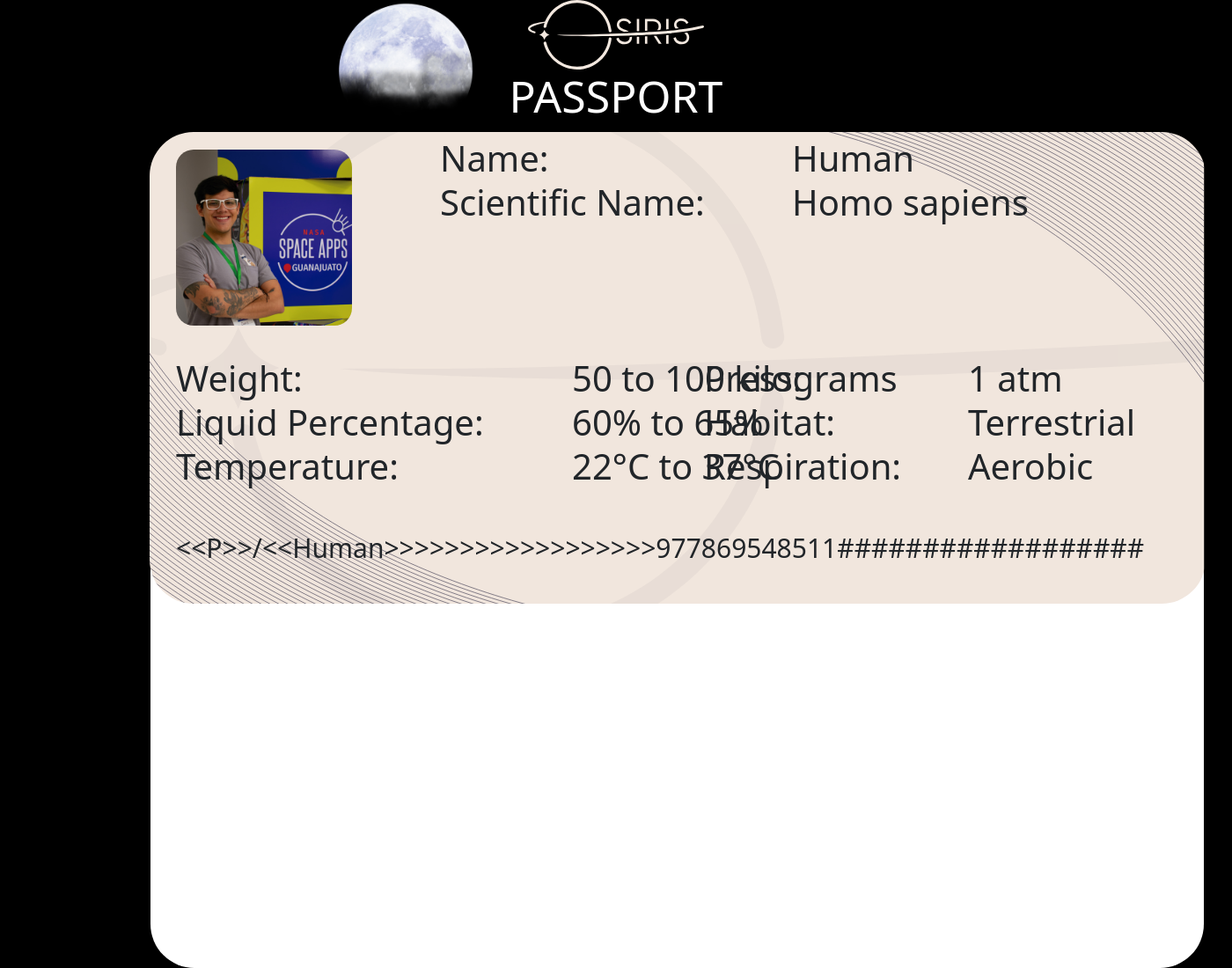
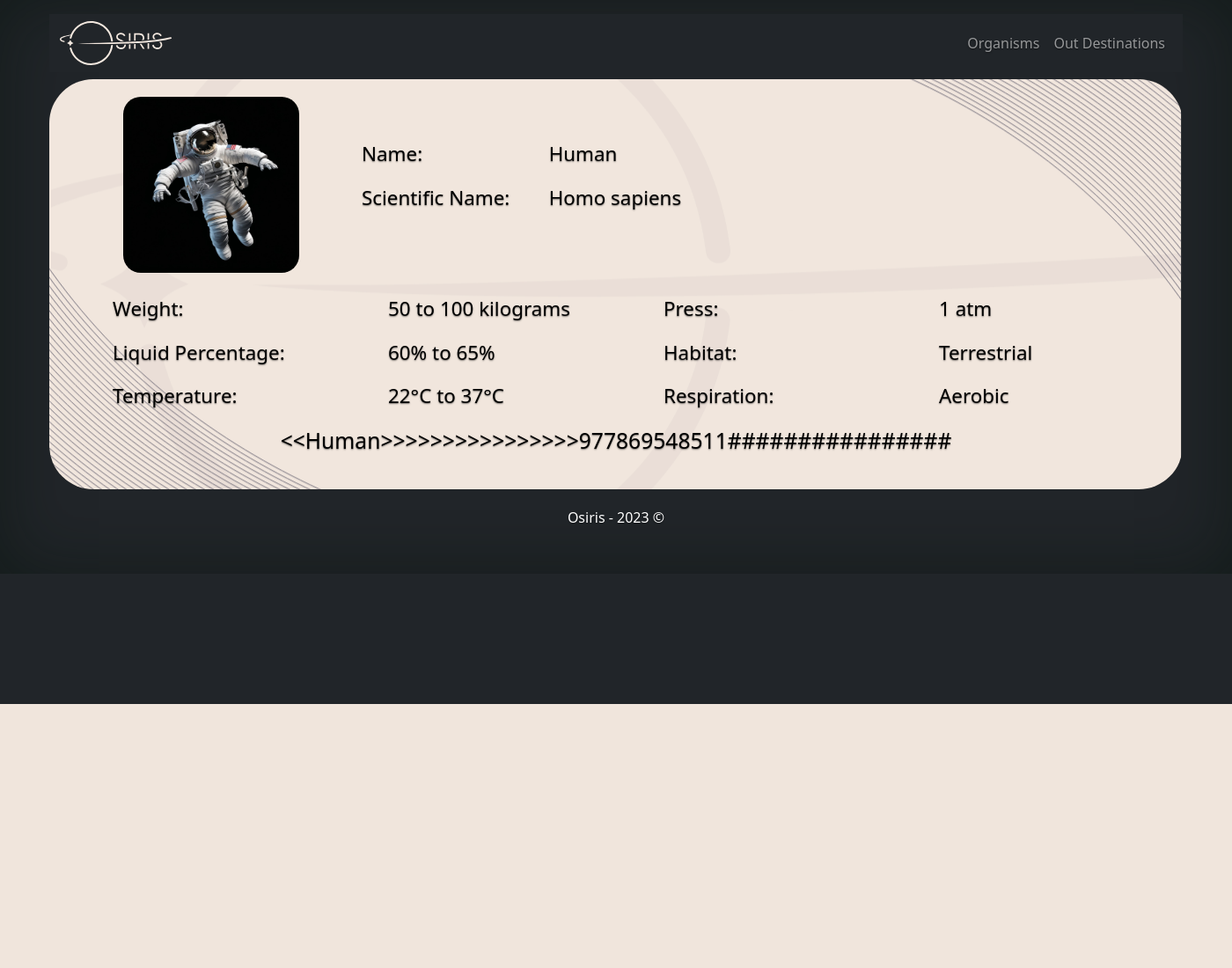
Before and after one commit to JorgeISW/osiris, a Flask app: page /passport/1 in a window 1400 px wide. Shown: the whole page at 88% size. After the commit the page ends 800 px from the top, so only its background shows below. Run offline with Flask 3, Linux system fonts and the light colour scheme; data comes from the database, SQL or seed files in the repository; both versions use the stored data as it was after the commit; some libraries are stand-ins or nearby versions.

Commit message:
layout updated

```diff
--- a/main.py
+++ b/main.py
@@ -16,8 +16,9 @@ app = Flask(__name__)
 
 
 @app.route('/')
-def index():
-    template, context = index_view(app)
+@app.route('/<int:main_planet>')
+def index(main_planet=0):
+    template, context = index_view(app, main_planet)
     return render_template(template, **context)
 
 
--- a/static/css/styles.css
+++ b/static/css/styles.css
@@ -0,0 +1,51 @@
+/*
+ * Base structure
+ */
+
+body {
+  text-shadow: 0 .05rem .1rem rgba(0, 0, 0, .5);
+  box-shadow: inset 0 0 5rem rgba(6, 17, 11, .5);
+}
+
+.cover-container {
+  max-width: 42em;
+}
+
+
+/*
+ * Header
+ */
+
+.nav-masthead .nav-link {
+  color: rgba(255, 255, 255, .5);
+  border-bottom: .25rem solid transparent;
+}
+
+.nav-masthead .nav-link:hover,
+.nav-masthead .nav-link:focus {
+  border-bottom-color: rgba(255, 255, 255, .25);
+}
+
+.nav-masthead .nav-link + .nav-link {
+  margin-left: 1rem;
+}
+
+.nav-masthead .active {
+  color: #fff;
+  border-bottom-color: #fff;
+}
+
+.logo {
+    height: 50px;
+    color: black;
+}
+
+.footer {
+  color: #fff;
+  padding: 20px 0;
+}
+
+/* Estilo para los enlaces en el footer */
+.footer a {
+    color: #fff;
+}
--- a/templates/layout.html
+++ b/templates/layout.html
@@ -12,28 +12,38 @@
     {% block head %}
     {% endblock %}
 </head>
-<body>
-    <header>
-        <div id="logo">
-            <!--<img src="{{ url_for('static', filename='img/logo.png') }}" alt="logo"/>-->
-            <h1>Web site with flask</h1>
+<body class="d-flex h-100 text-center text-bg-dark">
+    <div class="container d-flex w-100 h-100 p-3 mx-auto flex-column">
+        <nav class="navbar navbar-expand-lg navbar-dark bg-dark">
+            <div class="container">
+
+              <div class="float-md-start">
+                  <img alt="Osiris" class="logo" src="{{ url_for('static', filename='img/Logo_blanco.svg') }}">
               </div>
-    </header>
-    <nav>
-        <ul>
-            <li><a href="{{ url_for('passport') }}">Passport</a></li>
+                <div class="">
+                    <ul class="navbar-nav ml-auto">
+                        <li class="nav-item">
+                            <a class="nav-link" href="{{ url_for('organism') }}">Organisms</a>
+                        </li>
+                        <li class="nav-item">
+                            <a class="nav-link" href="{{ url_for('destinations') }}">Out Destinations</a>
+                        </li>
                     </ul>
+                </div>
+            </div>
         </nav>
-
         <div id="content">
             <div class="box">
                 {% block box %}
                 {% endblock %}
             </div>
         </div>
-    <footer>
-        Osiris - 2023 &copy;
+        <footer class="footer ">
+            <div class="container ">
+                <p>Osiris - 2023 &copy;</p>
+            </div>
         </footer>
+    </div>
     <script src="https://cdn.jsdelivr.net/npm/bootstrap@5.3.2/dist/js/bootstrap.bundle.min.js" integrity="sha384-C6RzsynM9kWDrMNeT87bh95OGNyZPhcTNXj1NW7RuBCsyN/o0jlpcV8Qyq46cDfL" crossorigin="anonymous"></script>
 </body>
 </html>
--- a/templates/organism.html
+++ b/templates/organism.html
@@ -5,8 +5,4 @@ Conoce nuestros destinos
 {% endblock %}
 
 {% block box %}
-<h1>Start Itinerary</h1>
-<div>
-
-</div>
 {% endblock %}
--- a/templates/passport.html
+++ b/templates/passport.html
@@ -1,64 +1,20 @@
-<!DOCTYPE html>
-<html lang="en">
-<head>
-	<link href="https://cdn.jsdelivr.net/npm/bootstrap@5.3.2/dist/css/bootstrap.min.css" rel="stylesheet" integrity="sha384-T3c6CoIi6uLrA9TneNEoa7RxnatzjcDSCmG1MXxSR1GAsXEV/Dwwykc2MPK8M2HN" crossorigin="anonymous">
-    	<meta charset="UTF-8">
-    	<meta name="viewport" content="width=device-width, initial-scale=1" />
-    	<title>
+{% extends 'layout.html' %}
+
+{% block title %}
 	Passport
-    	</title>
+{% endblock %}
+
+{% block head %}
 	<style>
 		body{
 			background: black;
 		}
 		.font1{
-			font-size: 40px;
+			font-size: 1.4em;
+			color: black;
 		}
-		.pos0{
-			position: absolute;
-			top: 170px;
-			left:200px;
-			border-radius:20px;
-		}
-		.pos1{
-			position: absolute;
-			top:150px;
-			left: 500px;
-		}
-		.pos1_5{
-			position: absolute;
-			top:150px;
-			left: 900px;
-		}
-		.pos2{
-			position: absolute;
-			top: 200px;
-			left: 500px;
-		}
-		.pos3{
-			position: absolute;
-			top: 200px;
-			left: 900px;
-		}
-		.pos4{
-			position: absolute;
-			top:250px;
-			left:500px;
-		}
-		.pos5{
-			position: absolute;
-			top:250px;
-			left:900px;
-		}
-		.pos6{
-			position: absolute;
-			top:300px;
-			left:500px;
-		}
-		.pos6_5{
-			position: absolute;
-			top:300px;
-			left:900px;
+		.photo {
+			border-radius: 20px;
 		}
 	</style>
 	<style>
@@ -68,32 +24,32 @@
 			left:380px;
 		}
 	</style>
-</head>
-<body>
 	<style>
 		.fondo_blanco{
-			width:1197px;
-			height:500px;
-			background-color:white;
+			background-image: url('../static/img/Fondo_Passport.svg');
+            background-size: cover;
+            background-repeat: no-repeat;
+            background-position: center center;
 			border-radius:50px;
-			position: absolute;
-			top:600px;
-			left:171px;
+			padding: 20px 0 20px 0;
 		}
 		.fondo{
 			width:1200px;
 			border-radius: 50px;
-			position: absolute;
-			top:150px;
-			left:170px;
+			top:10px;
+			left:10px;
 		}
 		.texto{
 			width:75%;
-			position: absolute;
-			top:700px;
-			left:200px;
+			top:10px;
+			left:10px;
+		}
+
+	.pos_clave{
+		font-size: 1.1em;
 	}
     </style>
+{% endblock %}
 	<div class="fondo_blanco"></div>
 	<div class="texto">
 		<p>{{description}}</p>
@@ -101,119 +57,55 @@
 	<div id="fondo">
 		<img src="{{ url_for('static', filename='img/Fondo_Passport.svg') }}" alt="fondo"class="fondo">
 	</div>
-    <header>
-        <div id="logo">
-            <img src="{{ url_for('static', filename='img/Logo_blanco.svg') }}" alt="logo"width="200" style="display: block; margin: 0 auto;">
-            <h1  style="text-align: center; font-size: 50px; color: white">PASSPORT</h1>
-	</div>
+
+    {% block header %}
 		<div id="moon">
 			<img src="{{ url_for('static', filename='img/moon.png') }}" alt="moon"width="160" class="pos_moon">
 		</div>
+    {% endblock %}
 
-    </header>
-    <style>
-	.posweig{
-		position: absolute;
-		top:400px;
-		left:200px;
-	}
-	.posliq{
-		position: absolute;
-		top:450px;
-		left:200px;
-	}
-	.postem{
-		position: absolute;
-		top:500px;
-		left:200px;
-	}
-	.posweig_{
-		position: absolute;
-		top:400px;
-		left:650px;
-	}
-	.posliq_{
-		position: absolute;
-		top:450px;
-		left:650px;
-	}
-	.postem_{
-		position: absolute;
-		top:500px;
-		left:650px;
-	}
-	.pospres{
-		position: absolute;
-		top:400px;
-		left:800px;
-	}
-	.poshab{
-		position: absolute;
-		top:450px;
-		left:800px;
-	}
-	.posres{
-		position: absolute;
-		top:500px;
-		left:800px;
-	}
-	.pospres_{
-		position: absolute;
-		top:400px;
-		left:1100px;
-	}
-	.poshab_{
-		position: absolute;
-		top:450px;
-		left:1100px;
-	}
-	.posres_{
-		position: absolute;
-		top:500px;
-		left:1100px;
-	}
-
-    </style>
-    <div id="content">
-	    <div id="perfil">
-		    <img src="{{ url_for('static', filename='img/Guillermo.jpg') }}" alt="perfil" width="200"class="pos0">
+	{% block box %}
+    <div id="content" class="font1 m-auto fondo_blanco mt-2">
+		<div class="row ms-4">
+			<div id="perfil" class="col-lg-3">
+				<img src="{{ url_for('static', filename='img/' ~ passport.10 ) }}" alt="perfil" width="200" class="photo">
 			</div>
 			{% if error %}
 				<p>{{ error }}</p>
 			{% else %}
-	    <div class="font1">
+				<div class="col-lg-2 mt-5 text-start">
 					<div class="pos1"> <p>Name:</p> </div>
+					<div class="pos2"> <p>Scientific Name:</p> </div>
+				</div>
+				<div class="col-lg-2 mt-5 text-start">
 					<div class="pos1_5"> <p>{{ passport.1 }}</p> </div>
-		    <div class="pos2"> <p>Scientific Name:</p> </div>
 					<div class="pos3"> <p>{{ passport.2 }}</p> </div>
-
+				</div>
+		<div class="row text-start mt-4 ms-4">
+			<div class="col-lg-3">
 				<div class="posweig"> <p>Weight:</p> </div>
 				<div class="posliq"> <p>Liquid Percentage:</p> </div>
 				<div class="postem"> <p>Temperature:</p> </div>
+			</div>
+			<div class="col-lg-3">
+				<div class="posweig_"> <p>{{ passport.3 }}</p> </div>
+				<div class="posliq_"> <p>{{ passport.4 }}</p> </div>
+				<div class="postem_"> <p>{{ passport.5 }}</p> </div>
+			</div>
+			<div class="col-lg-3">
 				<div class="pospres"> <p>Press:</p> </div>
 				<div class="poshab"> <p>Habitat:</p> </div>
 				<div class="posres"> <p>Respiration:</p> </div>
-
-		    <div class="posweig_"> <p>{{ passport.3 }}</p> </div>
-		    <div class="posliq_"> <p>{{ passport.4 }}</p> </div>
-		    <div class="postem_"> <p>{{ passport.5 }}</p> </div>
+			</div>
+			<div class="col-lg-3">
 				<div class="pospres_"> <p>{{ passport.6 }}</p> </div>
 				<div class="poshab_"> <p>{{ passport.7 }}</p> </div>
 				<div class="posres_"> <p>{{ passport.8 }}</p> </div>
 			</div>
+	    </div>
 		{% endif %}
     </div>
-    <style>
-	.pos_clave{
-		position: absolute;
-		top: 600px;
-		left: 200px;
-		font-size: 30px;
-	}
-    </style>
     <div class="pos_clave">
-	    <p>&lt;&lt;P&gt;&gt;/&lt;&lt;{{ passport.1 }}&gt;&gt;&gt;&gt;&gt;&gt;&gt;&gt;&gt;&gt;&gt;&gt;&gt;&gt;&gt;&gt;&gt;&gt;{{rand}}##################</p>
+	    <p>&lt;&lt;{{ passport.1 }}&gt;&gt;&gt;&gt;&gt;&gt;&gt;&gt;&gt;&gt;&gt;&gt;&gt;&gt;&gt;&gt;{{rand}}################</p>
     </div>
-    <script src="https://cdn.jsdelivr.net/npm/bootstrap@5.3.2/dist/js/bootstrap.bundle.min.js" integrity="sha384-C6RzsynM9kWDrMNeT87bh95OGNyZPhcTNXj1NW7RuBCsyN/o0jlpcV8Qyq46cDfL" crossorigin="anonymous"></script>
-</body>
-</html>
+	{% endblock %}
--- a/views/organism.py
+++ b/views/organism.py
@@ -6,7 +6,7 @@ def organism_view(app):
     context = {}
 
     with bd_connector.connect(app).cursor() as cur:
-        cur.execute("SELECT organismo FROM organismos")
+        cur.execute("SELECT organism FROM organism")
         organismos = cur.fetchall()
         context['organismos'] = organismos
 
```
Also changed, not shown: osiris_all.sql (added, +237 -0 lines), static/css/cover.css (+10 -3 lines), templates/index.html (+27 -8 lines), views/index.py (+9 -2 lines), static/img/Arabidopsis.jpg (added), static/img/WaterBear.jpg (added), static/img/fruit_fly.jpg (added), static/img/human.jpg (added), static/img/starfish.jpg (added). Lines whose indentation alone changed are shown as unchanged.
